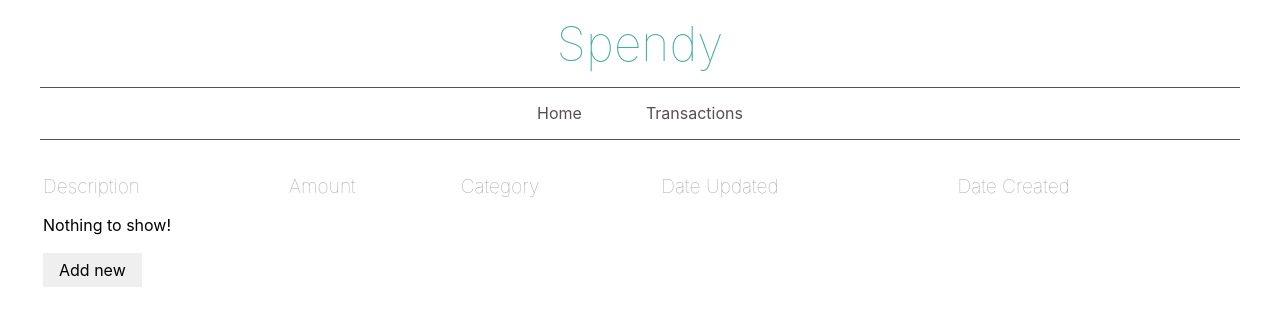
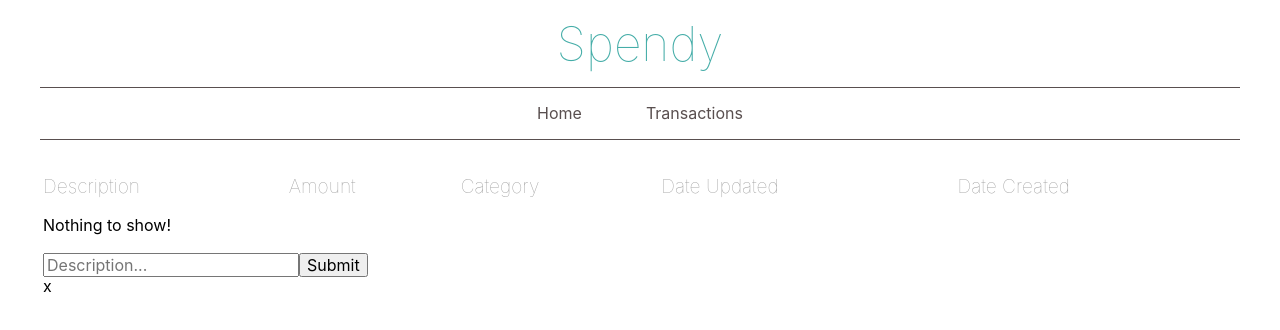
Before and after one commit to JoeEcob/spendy-v2, a React (Create React App) app in the folder src/: page /transactions in a window 1280 px wide. Both pictures are taken after a click on the button "Add new". Shown: the top 330 px of the page. Built offline with nearby package versions, Linux system fonts and the light colour scheme.

Commit message:
Implement creating a transaction

```diff
--- a/src/src/components/AddNewTransaction.tsx
+++ b/src/src/components/AddNewTransaction.tsx
@@ -1,15 +1,34 @@
-import React from 'react';
+import React, { useState } from 'react';
 
 interface IProps {
-  onSubmit: (event: React.MouseEvent<HTMLElement>) => void;
+  onSubmit: (event: React.FormEvent<HTMLElement>) => void;
 }
 
 const AddNewTransaction: React.FC<IProps> = (props) => {
-  // todo - show form on click
+  const [isFormVisible, setFormVisibility] = useState(false);
+
+  function toggleForm() {
+    setFormVisibility(!isFormVisible);
+  }
+
+  function RenderForm() {
+    return (
+      <div className="add-transaction-container">
+        <form method="POST" onSubmit={props.onSubmit}>
+          <input type="text" name="Description" placeholder="Description..." />
+          <input type="submit" value="Submit" />
+        </form>
+        <span onClick={toggleForm}>x</span>
+      </div>
+    );
+  }
+
   return (
     <tr>
       <td colSpan={5}>
-        <button className="btn" onClick={props.onSubmit}>Add new</button>
+        {isFormVisible
+            ? RenderForm()
+            : <button className="btn" onClick={toggleForm}>Add new</button>}
       </td>
     </tr>
   );
--- a/src/src/components/Transactions.tsx
+++ b/src/src/components/Transactions.tsx
@@ -17,11 +17,27 @@ const Transactions: React.FC = () => {
     if (data) {
       setTransactions(data);
     }
-  }, []);
+    console.log("hit");
+  }, [isLoading]);
 
-  function handleSubmit(event: React.MouseEvent<HTMLElement>) {
-    // do something...
-    alert("click");
+  function handleSubmit(event: React.FormEvent<HTMLElement>) {
+    event.preventDefault();
+
+    const transaction: Transaction = {
+      id: 3,
+      category: 3,
+      description: "test",
+      amount: 5,
+      dateCreated: new Date().getUTCDate(),
+      dateUpdated: new Date().getUTCDate()
+    };
+
+    const updatedList = transactions;
+    updatedList.push(transaction);
+
+    setTransactions(updatedList);
+    saveState(stateId, updatedList);
+    setLoading(true);
   }
 
   function renderTable(transactions: Array<Transaction>): JSX.Element {
--- a/src/src/interfaces/Transaction.ts
+++ b/src/src/interfaces/Transaction.ts
@@ -5,8 +5,8 @@ interface Transaction {
   category: Category;
   description: string;
   amount: number;
-  dateCreated: Date;
-  dateUpdated: Date;
+  dateCreated: number;
+  dateUpdated: number;
 }
 
 export default Transaction;
```
